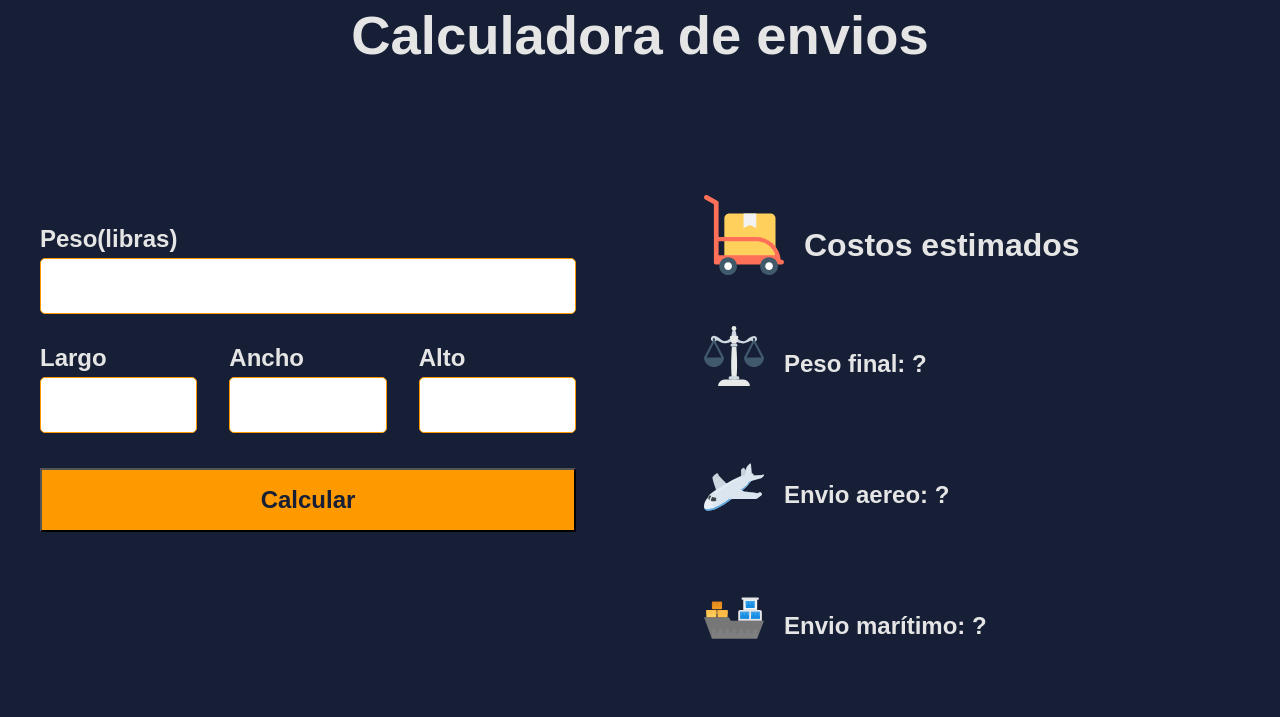
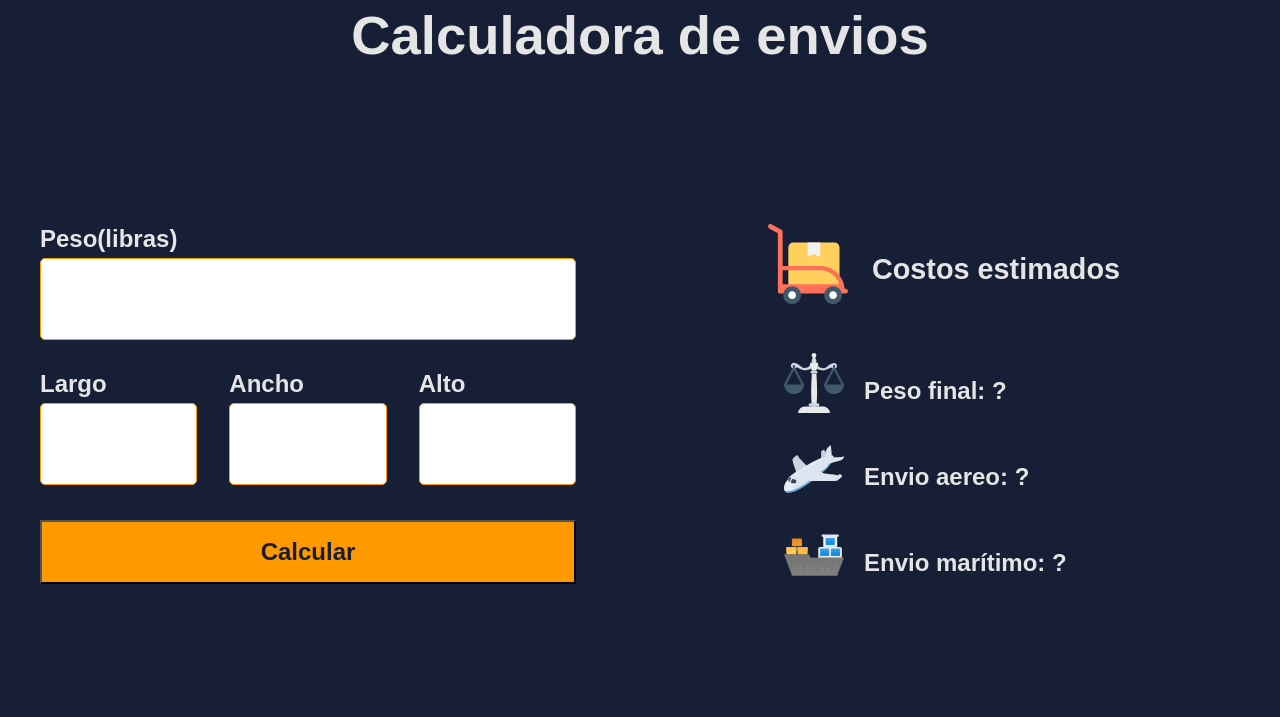
Before and after one commit to StrikerZBE/shipping-calculator, a PHP site: page / in a window 1280 px wide. Shown: the part 263-980 px from the top of the page. After the commit the page ends 847 px from the top, so only its background shows below. Run offline with PHP 8.4, Linux system fonts and the light colour scheme.

Commit message:
Finalizado el HTML, Finalizada la hoja de estilos

```diff
--- a/css/styles.css
+++ b/css/styles.css
@@ -51,9 +51,11 @@ h1 {
 .form-group input{
     height: 3.5rem;
     width: 100%; /*Ocupan todo el espacio posible. Los de la siguiente fila ocupan 100% de cada fila. Eso creo xd*/
+    font-size: 2.5rem;
     border: 1px solid var(--primary-color);
     border-radius: 5px;
     margin-top: 5px;
+    padding: 2.5rem 0;
 }
 .calc-item{
     display: block;
@@ -81,23 +83,30 @@ h1 {
 /* SECTION */
 .results{
     display: grid;
-    grid-template-rows: repeat(4,1fr);
-    grid-gap: 10px;
+    justify-content: center;
 }
 .result-item{
     display: flex;
     font-size: 1.5rem;
     font-weight: 600;
     color: var(--light-letter-color);
-}
-.result-title{
-    font-size: 2rem;
-    margin-bottom: 20px;
+    margin-bottom: 10px;
 }
 .icon{
     height: 60px;
     margin-right: 20px;
 }
-.icon-title{
-    height: 80px;
+.result-title blockquote::before{
+    content: '';
+    background-image: url(/images/caja.svg);
+    width: 5rem;
+    height: 5rem;
+    position: absolute;
+    left: -1rem;
 }
+.result-title{
+    position: relative;
+    padding-left: 3rem;
+    font-size: 1.8rem;
+    font-weight: 600;
+}
--- a/index.html
+++ b/index.html
@@ -37,8 +37,10 @@
             </form>
             <section class="results">
                 <div class="result-title result-item">
-                    <img src="/images/caja.svg" alt="" class="icon icon-title">
-                    <p>Costos estimados</p>
+                    <blockquote>
+                        <!--<img src="/images/caja.svg" alt="" class="icon icon-title">-->
+                        <p>Costos estimados</p>
+                    </blockquote>
                 </div>
                 <div class="result-item">
                     <img src="/images/libra.svg" alt="" class="icon">
```
